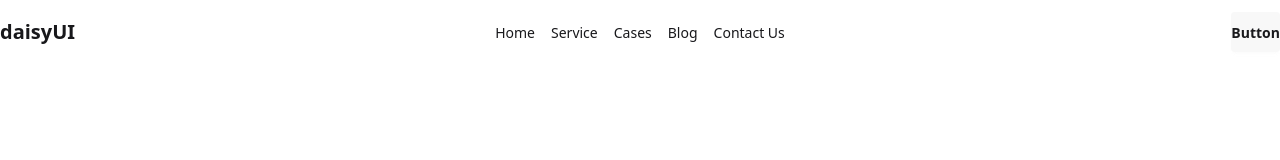
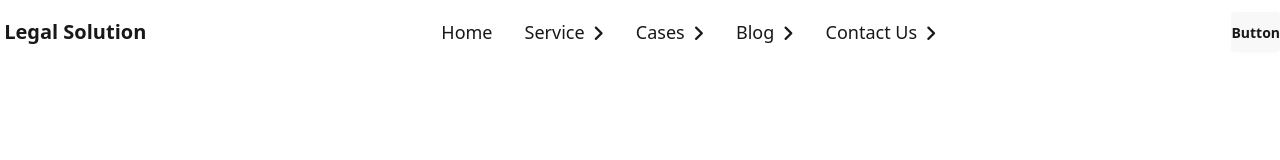
Before and after one commit to kaziErfan/legal-solution, a plain HTML site: page index.html in a window 1280 px wide. Drawn offline with nearby package versions, Linux system fonts and the light colour scheme.

Commit message:
tailwind custom template updated

```diff
--- a/index.html
+++ b/index.html
@@ -17,16 +17,22 @@
     <!-- Font Awesome -->
     <script src="https://kit.fontawesome.com/e931dda4a3.js" crossorigin="anonymous"></script>
     <!-- Custom Style Template -->
-    <style type="text/tailwindcss">
-        @theme {
-          --color-clifford: #da373d;
+    <script>
+      tailwind.config = {
+        theme: {
+          extend: {
+            colors: {
+              clifford: '#da373d',
+            }
+          }
         }
-      </style>
+      }
+    </script>
 <body>
     <header class="mx-auto md:max-w-7xl">
         <nav class="">
-            <div class="navbar">
-                <div class="navbar-start">
+            <div class="navbar justify-between">
+                <div class="">
                   <div class="dropdown">
                     <div tabindex="0" role="button" class="btn btn-ghost lg:hidden">
                       <svg xmlns="http://www.w3.org/2000/svg" class="h-5 w-5" fill="none" viewBox="0 0 24 24" stroke="currentColor"> <path stroke-linecap="round" stroke-linejoin="round" stroke-width="2" d="M4 6h16M4 12h8m-8 6h16" /> </svg>
@@ -39,18 +45,20 @@
                       <li><a>Item 3</a></li>
                     </ul>
                   </div>
-                  <a class="btn btn-ghost text-xl">daisyUI</a>
+                  <a class="btn btn-ghost text-xl">Legal Solution</a>
                 </div>
+                <!-- menu -->
                 <div class="navbar-center hidden lg:flex">
-                  <ul class="menu menu-horizontal px-1 space-x-4">
+                  <ul class="menu menu-horizontal px-1 space-x-8 text-lg">
                     <li><a>Home</a></li>
-                    <li><a>Service</a></li>
-                    <li><a>Cases</a></li>
-                    <li><a>Blog</a></li>
-                    <li><a>Contact Us</a></li>
+                    <li><a>Service <i class="fa-solid fa-angle-right pt-1"></i></a></li>
+                    <li><a>Cases <i class="fa-solid fa-angle-right pt-1"></i></a></li>
+                    <li><a>Blog <i class="fa-solid fa-angle-right pt-1"></i></a></li>
+                    <li><a>Contact Us <i class="fa-solid fa-angle-right pt-1"></i></a></li>
                   </ul>
                 </div>
-                <div class="navbar-end">
+                <!-- button -->
+                <div class="">
                   <a class="btn">Button</a>
                 </div>
               </div>
```
